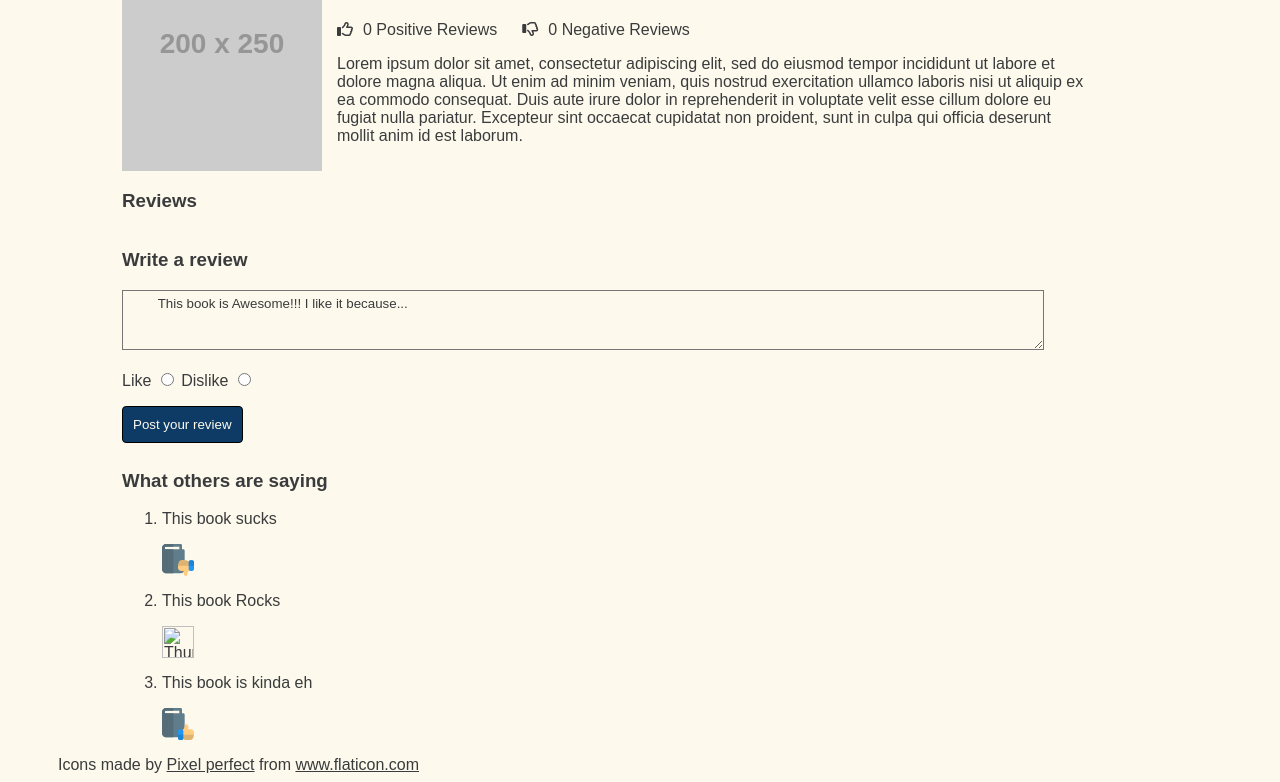
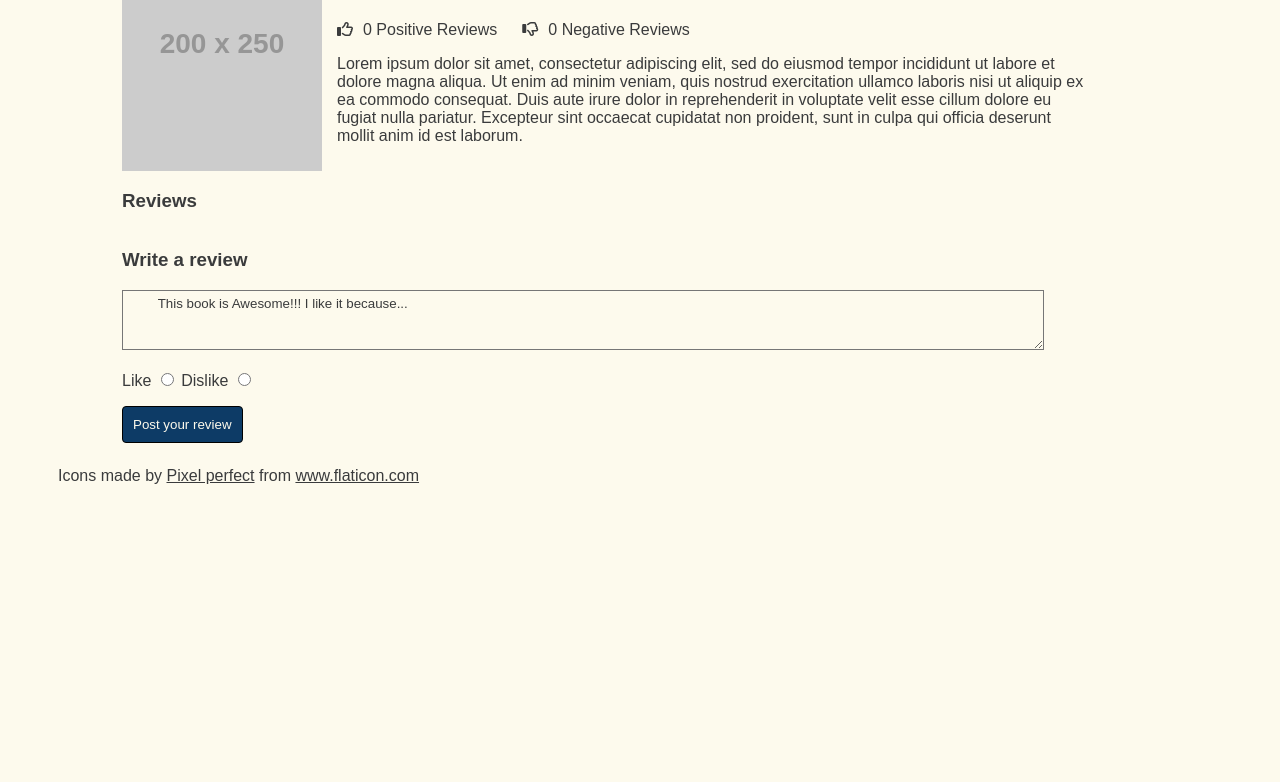
Before and after one commit to OmerElgoni/GooderReads, a website: page public/pages/bookDetails/index.html in a window 1280 px wide. Shown: the part 187-969 px from the top of the page. After the commit the page ends 800 px from the top, so only its background shows below. Drawn offline with Linux system fonts and the light colour scheme; no server answers; placeholder pictures from the web are drawn by us; files whose address does not match are found by name.

Commit message:
removed dummy reviews

```diff
--- a/public/pages/bookDetails/index.html
+++ b/public/pages/bookDetails/index.html
@@ -68,21 +68,6 @@
         Post your review
       </button>
     </form>
-    <h3>What others are saying</h3>
-    <ol>
-      <li>
-        <p>This book sucks</p>
-        <img class="icon" src="../../assets/images/dislike.svg" alt="Thumbs Down" />
-      </li>
-      <li>
-        <p>This book Rocks</p>
-        <img class="icon" src="" alt="Thumbs Up" />
-      </li>
-      <li>
-        <p>This book is kinda eh</p>
-        <img class="icon" src="../../assets/images/like.svg" alt="Thumbs Up" />
-      </li>
-    </ol>
   </section>
 </main>
 
```
